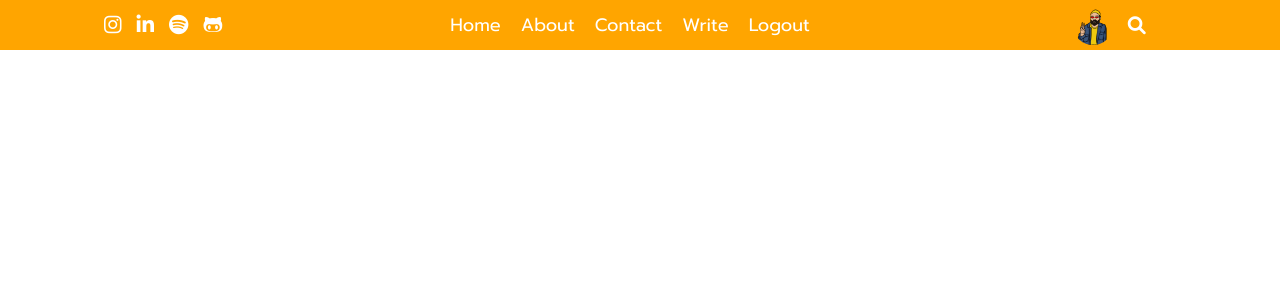
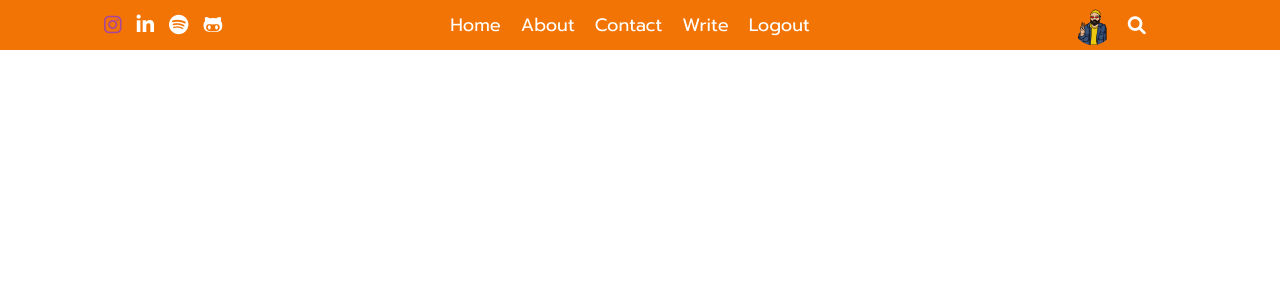
Before and after one commit to rolandom31/blog, a React (Create React App) app: page / in a window 1280 px wide. In both pictures the pointer is over the icon 112 px from the left and 25 px from the top of the page. Shown: the top 300 px of the page. Built offline with nearby package versions, Linux system fonts and the light colour scheme.

Commit message:
styles to topbar

```diff
--- a/src/topbar/topbar.css
+++ b/src/topbar/topbar.css
@@ -1,7 +1,7 @@
 .top{
     width: 100%;
     height: 50px;
-    background-color: orange;
+    background-color: #F27405;
     position: sticky;
     top: 0;
     display: flex;
@@ -24,6 +24,9 @@
     margin-right: 15px;
     cursor: pointer;
 }
+.topIcon:hover{
+    color: #A6469F;
+}
 .topImage{
     width: 40px;
     height: 40px;
@@ -42,8 +45,16 @@
     font-size: 18px;
     cursor: pointer;
 }
+.topListItem:hover{
+    text-decoration: line-through;
+    text-decoration-color: #A6469F;
+    text-decoration-thickness:  15%;;
+}
 .topSearchIcon{
     font-size: 18px;
     cursor: pointer;
     margin-left: 15px;
 }
+.topSearchIcon:hover{
+    color: #A6469F;
+}
```
